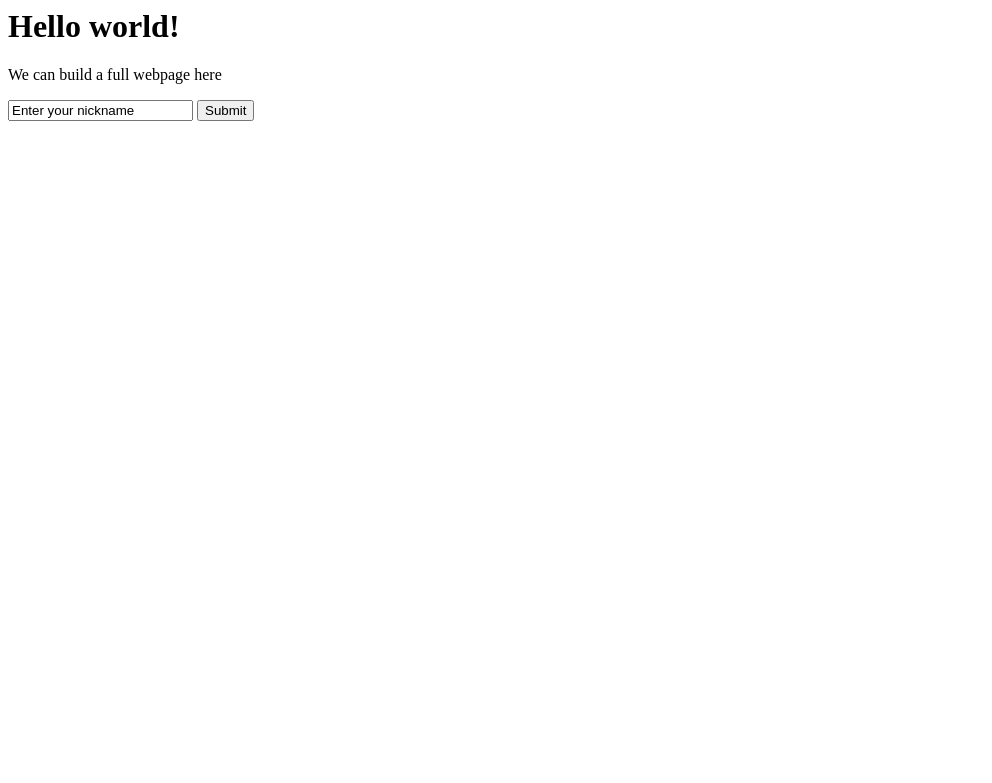
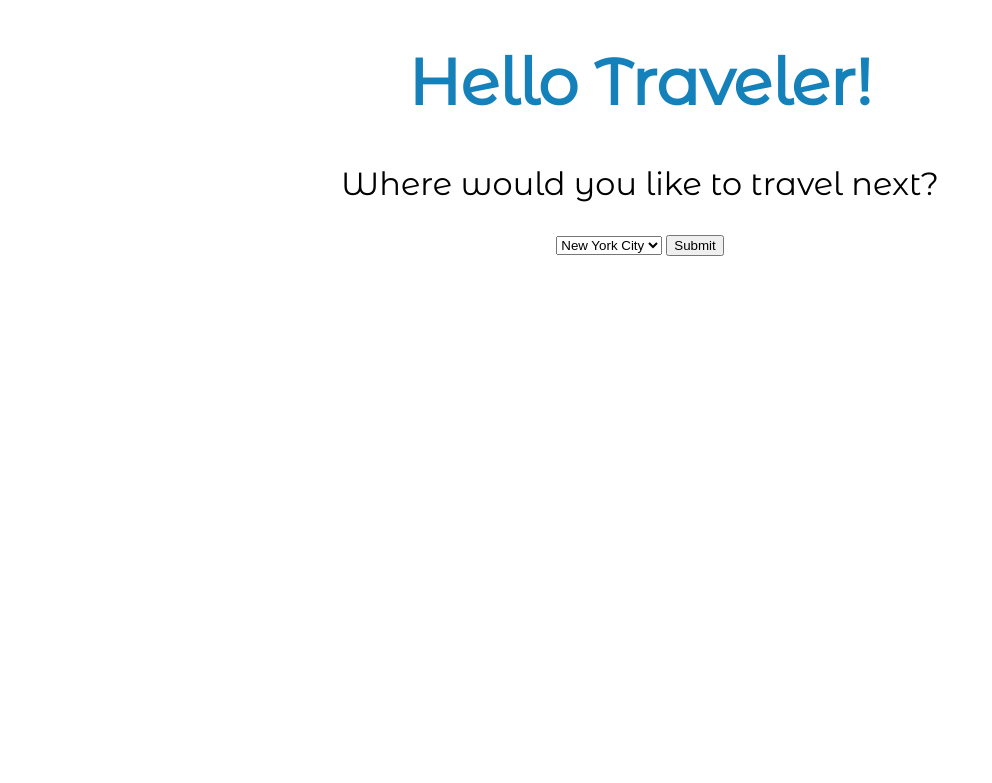
Before and after one commit to isabelllllmaria/TRIGENDA, a Flask app: template app/templates/index.html in a window 1280 px wide. Shown: the top 783 px of the page, without its empty margins (0-992 px from the left). Run offline with Flask 2, Linux system fonts and the light colour scheme; the template is opened without the code that fills it, so the values that code supplies are empty.

Commit message:
initial commit

```diff
--- a/app/routes.py
+++ b/app/routes.py
@@ -5,4 +5,4 @@ from app.models import model, formopener
 @app.route('/')
 @app.route('/index')
 def index():
-    return "hello world!"
+    return render_template("index.html")
--- a/app/templates/index.html
+++ b/app/templates/index.html
@@ -1,13 +1,26 @@
+<!DOCTYPE html>
+<link rel="stylesheet" type="text/css" href="style.css">
+
 <html>
-    <head>
-        <title>Welcome!</title>
+     <head>
+        <title>TRIGENDA</title>
     </head>
     <body>
-        <h1>Hello world!</h1>
-        <p>We can build a full webpage here</p>
-        <form>
-            <input type="text" name="nickname" value="Enter your nickname"/>
-            <input type="submit" value="Submit"/>
-        </form>
+        <h1>Hello Traveler!</h1>
+        <p>Where would you like to travel next?</p>
     </body>
+<body>
+    <form>
+        <select name="place">
+
+            <option value="New York City">New York City</option>
+            <option value="Madrid">Madrid</option>
+            <option value="Chicago">Chicago</option>
+            <option value="Hong Kong">Hong Kong</option>
+        </select>
+        <input type="submit" value="Submit"/>
+    </form>
+
+
+</body>
 </html>
--- /dev/null
+++ b/app/templates/style.css
@@ -0,0 +1,22 @@
+@import url('https://fonts.googleapis.com/css?family=Montserrat+Alternates&display=swap');
+
+h1 {
+    font-size: 4em;
+    font-family: 'Montserrat Alternates', sans-serif;
+    text-align:center;
+    color: #1481BA;
+}
+
+p {
+    font-size: 2em;
+    font-family: 'Montserrat Alternates', sans-serif;
+    text-align:center;
+}
+
+body {
+      text-align:center;
+}
+
+header {
+    background-color: black;
+}
```
Also changed, not shown: 2 other files.
